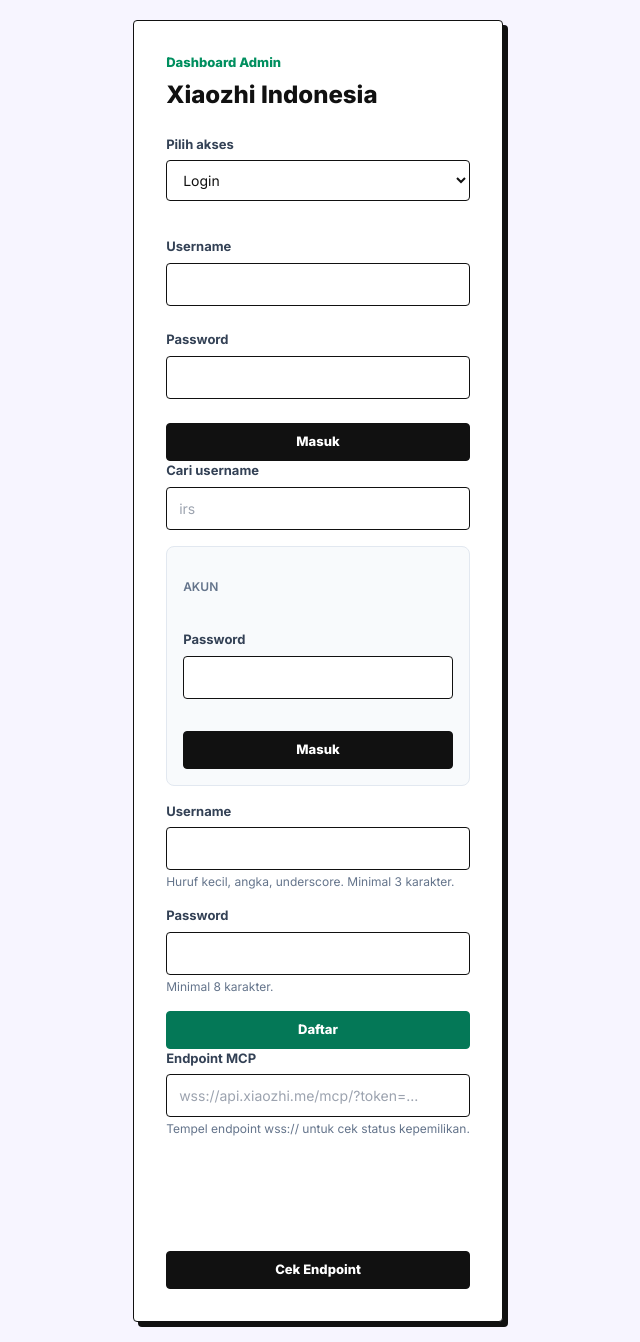
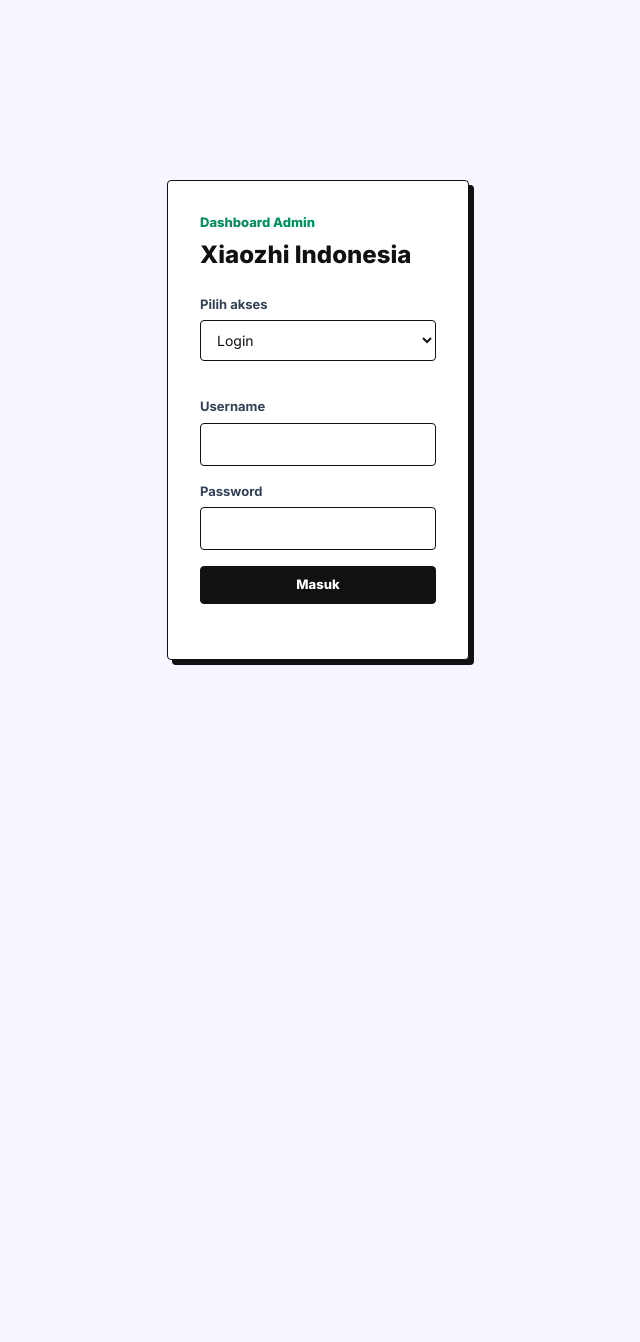
Before and after one commit to Franklnir/xiaozhi-knowledge-base, a FastAPI app: page /login in a window 1280 px wide. Shown: the whole page, without its empty margins (322-962 px from the left). After the commit the page ends 665 px from the top, so only its background shows below. Run offline with FastAPI, Linux system fonts and the light colour scheme; some libraries are stand-ins or nearby versions.

Commit message:
fix: fixed height auth cards

```diff
--- a/templates/login.html
+++ b/templates/login.html
@@ -3,25 +3,21 @@
 {% block content_login %}
 <style>
     .auth-card {
-        min-height: 420px;
-        display: flex;
-        flex-direction: column;
+        height: 480px;
+        overflow: hidden;
     }
     .auth-panel {
-        flex: 1;
-        display: flex;
-        flex-direction: column;
-        min-height: 280px;
+        height: 320px;
+        overflow-y: auto;
     }
-    .auth-panel > * {
-        flex: 0 0 auto;
+    .auth-panel > form,
+    .auth-panel > div {
+        display: none;
     }
-    .auth-panel form,
-    .auth-panel div[id$="Panel"] {
-        min-height: 240px;
-        display: flex;
-        flex-direction: column;
-        justify-content: space-between;
+    .auth-panel > form.active,
+    .auth-panel > div.active {
+        display: block;
+        height: 100%;
     }
 </style>
 
@@ -140,7 +136,7 @@
 
     function setMode(mode) {
         Object.entries(panels).forEach(([name, panel]) => {
-            panel.classList.toggle("hidden", name !== mode);
+            panel.classList.toggle("active", name === mode);
         });
         authMode.value = mode;
         const url = new URL(window.location.href);
```
